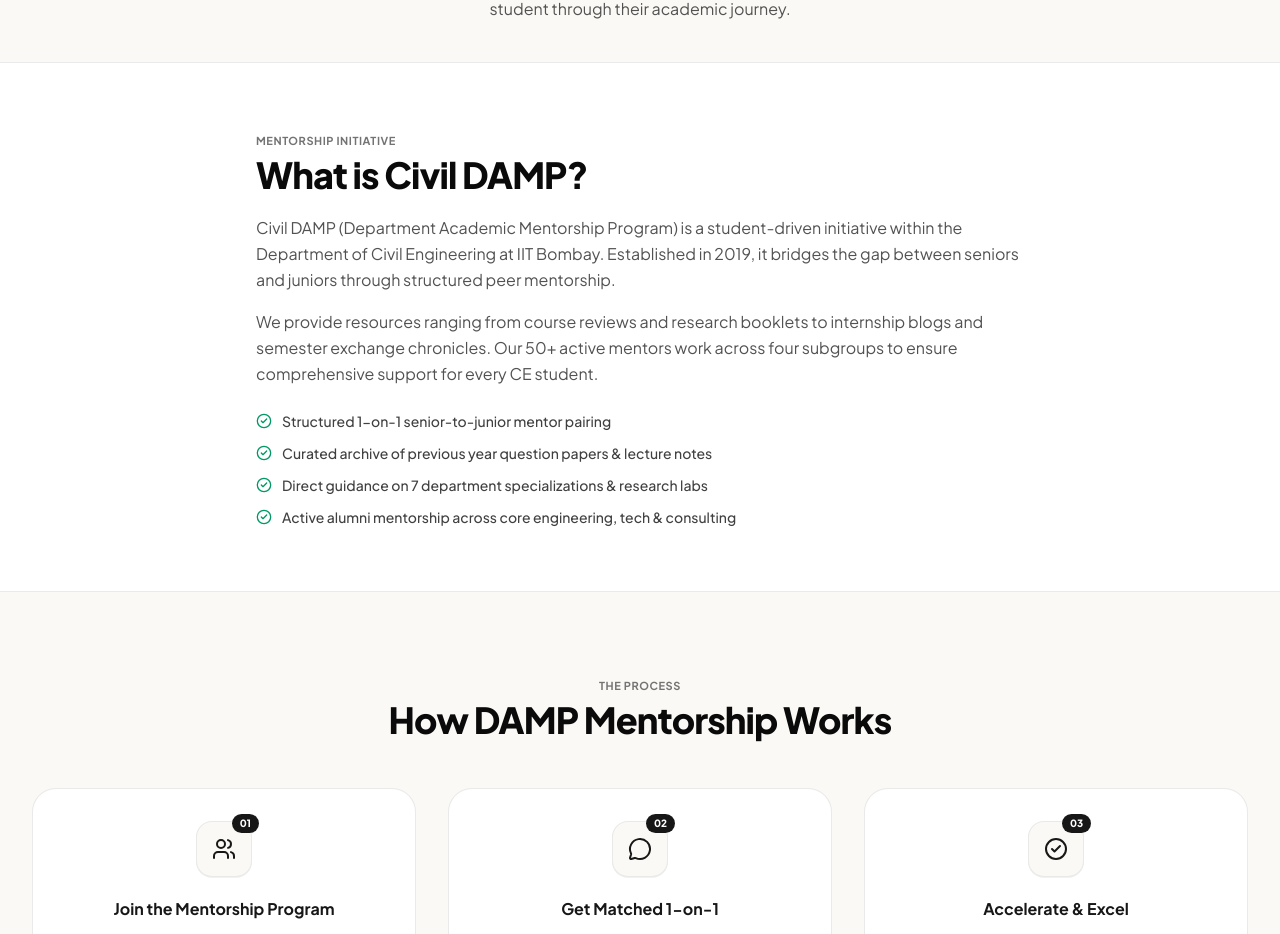
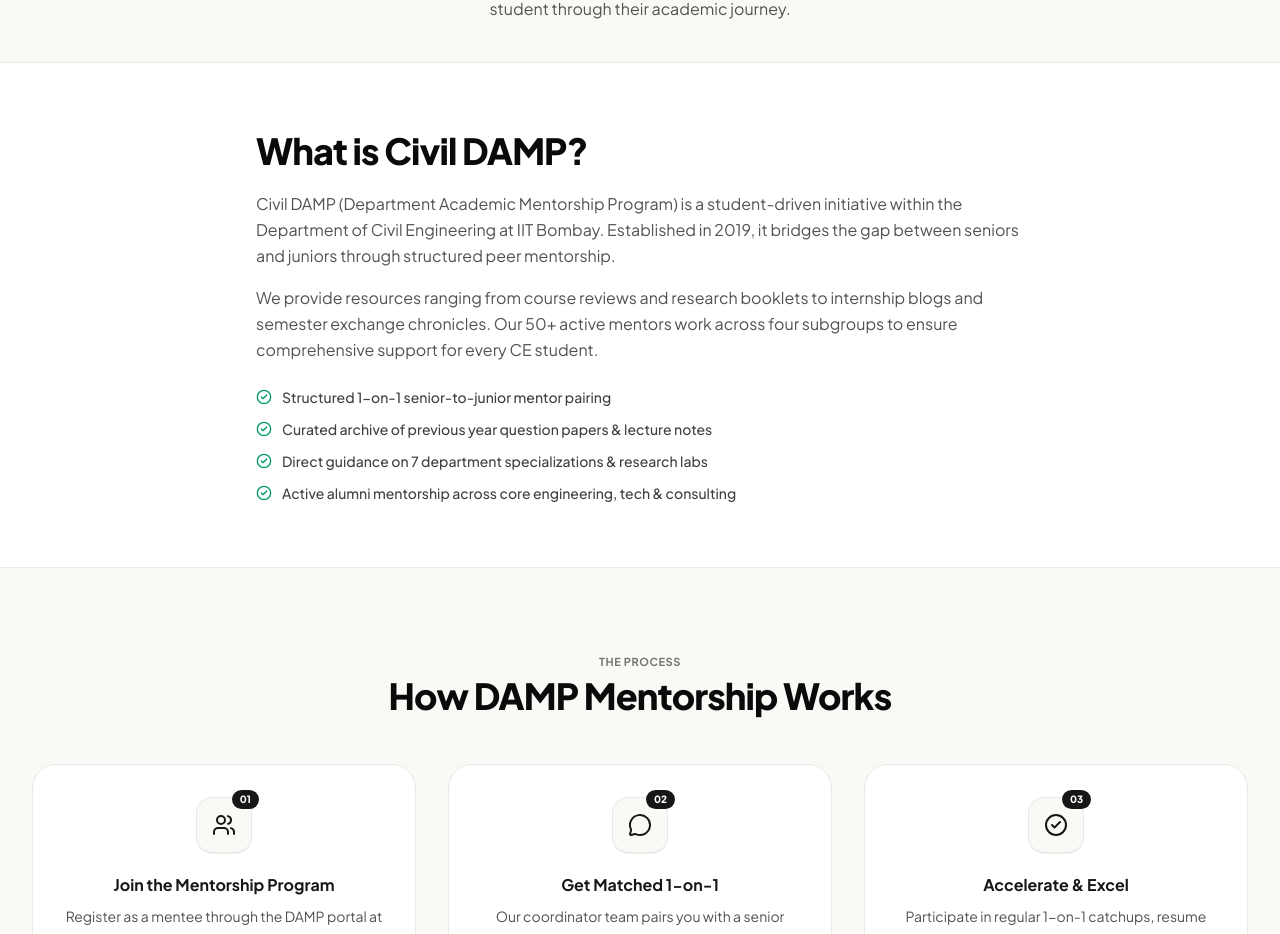
Before and after one commit to kunal-gandvane/civil-damp-website, a React (Vite) app: page / in a window 1280 px wide. Shown: the part 796-1730 px from the top of the page. Built offline with nearby package versions, Linux system fonts and the light colour scheme; a web font is replaced by a local one.

Commit message:
Remove 'Mentorship Initiative' label from Home page
Removed the 'Mentorship Initiative' label from the Home page.

```diff
--- a/src/pages/Home.jsx
+++ b/src/pages/Home.jsx
@@ -71,7 +71,6 @@
         <div className="max-w-7xl mx-auto px-4 sm:px-6 lg:px-8">
           <div className="max-w-3xl mx-auto">
             <ScrollReveal animation="fade-up">
-              <span className="text-[11px] font-bold uppercase tracking-wider text-neutral-500">Mentorship Initiative</span>
               <h2 className="font-display text-2xl sm:text-4xl font-extrabold text-neutral-950 tracking-tight mt-1 mb-5">
                 What is Civil DAMP?
               </h2>
```
